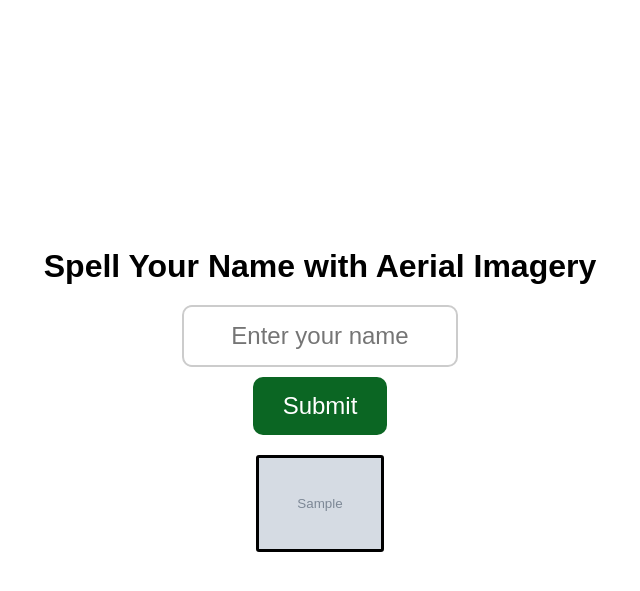
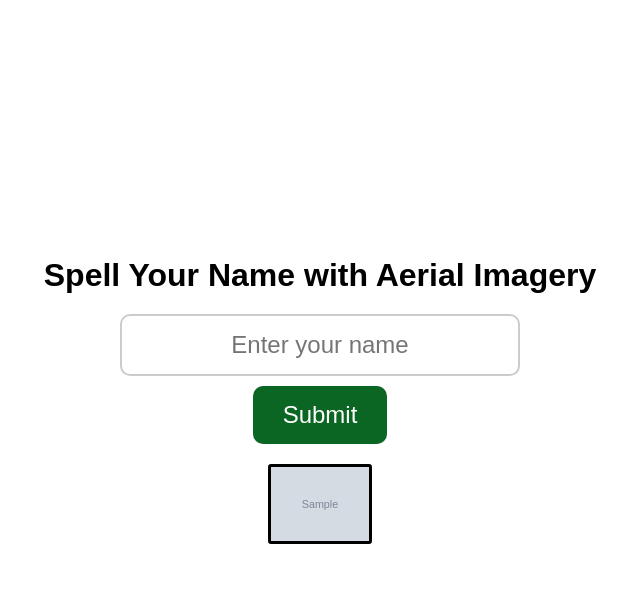
Before and after one commit to PatFrdnnd/sentname, a Flask app: template templates/index.html in a window 1280 px wide. Shown: the top 591 px of the page, without its empty margins (320-960 px from the left). Run offline with Flask 3, Linux system fonts and the light colour scheme; the template is opened without the code that fills it: most values are stand-ins (such as "Sample title", 1, 10 or a date in 2020); grey boxes marked "Sample" are stand-in pictures.

Commit message:
Update index.html

```diff
--- a/templates/index.html
+++ b/templates/index.html
@@ -34,17 +34,19 @@
             display: flex;
             flex-direction: column;
             align-items: center;
-            gap: 10px;
+            justify-content: center;
+            width: 100%;
         }
 
         input[type="text"] {
-            width: 80%;
+            width: 50%;
             max-width: 400px;
             padding: 15px;
             font-size: 1.5rem;
             border: 2px solid #ccc;
             border-radius: 10px;
             text-align: center;
+            margin-bottom: 10px;
         }
 
         button {
@@ -62,17 +64,20 @@
             display: flex;
             justify-content: center;
             align-items: center;
+            flex-wrap: nowrap;
             gap: 10px;
-            width: 100%;
-            overflow: hidden;
+            width: 80%;
+            max-width: 100vw;
+            overflow-x: auto;
+            white-space: nowrap;
             margin-top: 20px;
         }
 
         /* Image scaling */
         .name-images img {
-            flex-grow: 1;
-            max-width: 10vw; /* Adjust width dynamically */
-            height: auto;
+            width: auto;
+            height: 10vh;
+            max-height: 100px;
             border: 3px solid black;
             border-radius: 3px;
         }
```
